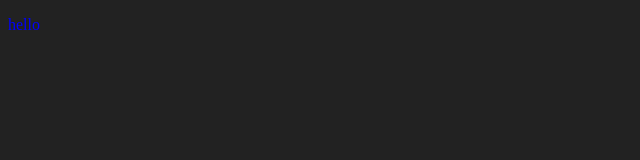
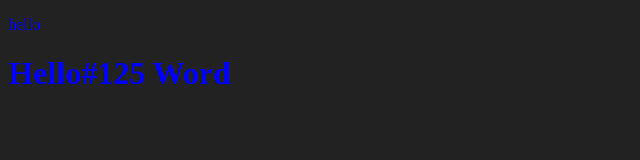
Before and after one commit to Gabbo-CYBER/htmlcss-hello, a plain HTML site: page index.html in a window 1280 px wide. Shown: the whole page, without its empty margins (0-640 px from the left). Drawn offline with Linux system fonts and the light colour scheme.

Commit message:
creo file index

```diff
--- a/index.html
+++ b/index.html
@@ -8,5 +8,6 @@
 </head>
 <body>
     <p>hello</p>
+    <h1>Hello#125 Word</h1>
 </body>
 </html>
```
